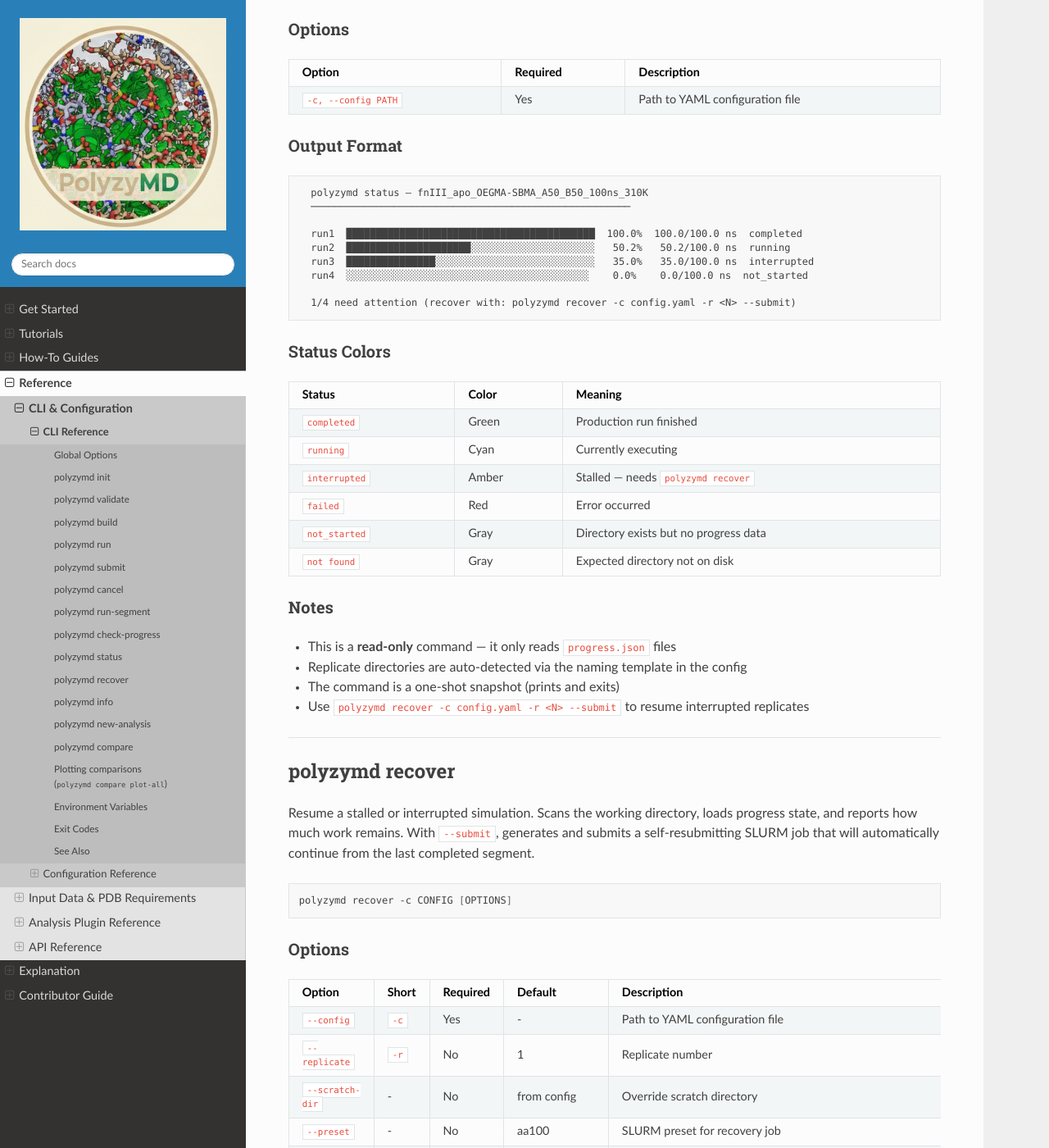
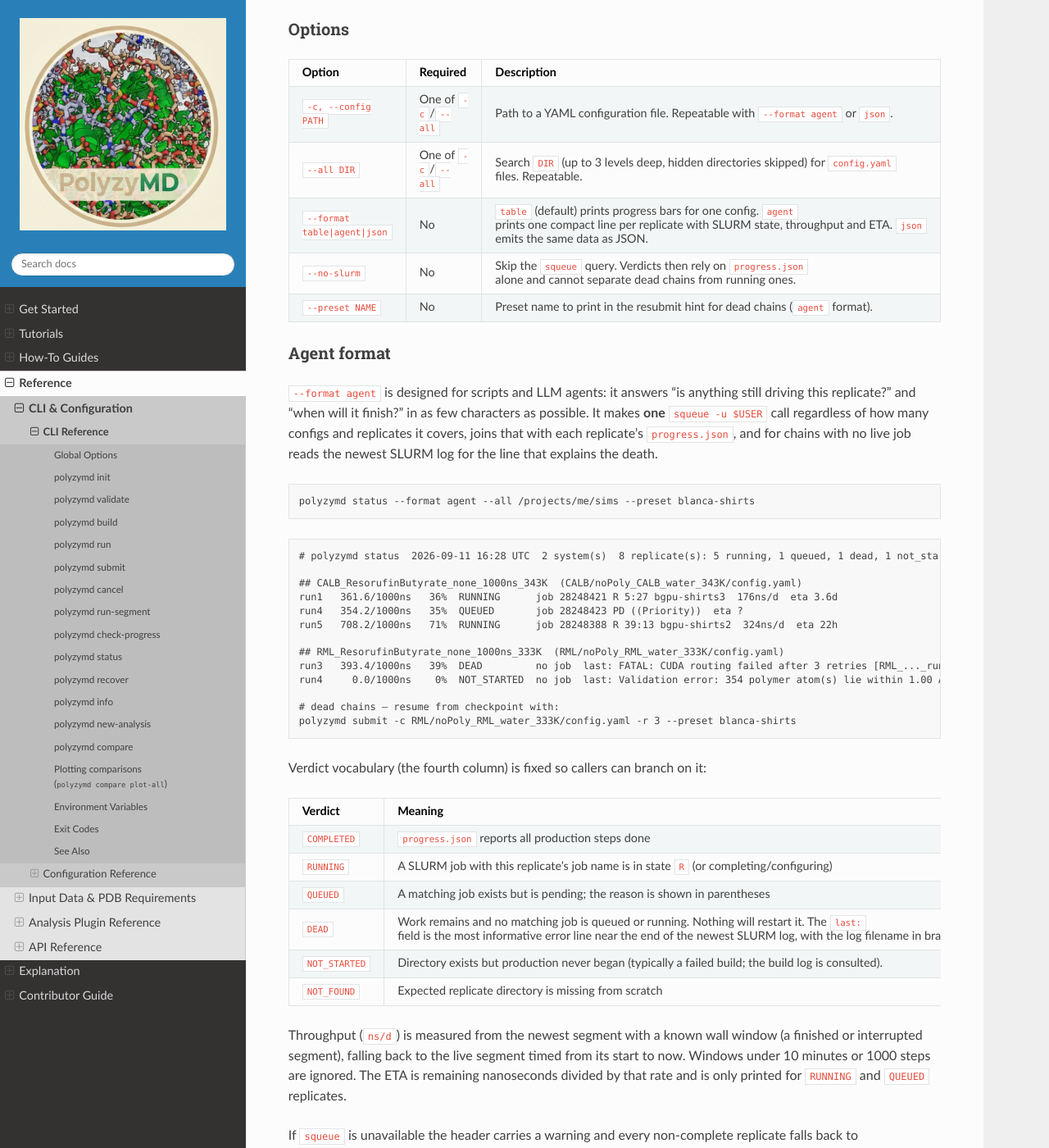
Before and after one commit to joelaforet/polyzymd, a Sphinx documentation site: the page built from docs/source/reference/cli_reference.md, in a window 1280 px wide and 1400 px high, scrolled down 13423 px. Shown: the whole window at 82% size. Built offline with Sphinx 7.4.7 and the Read the Docs theme 3.1.0, drawn with Linux system fonts in a browser that asks for light colours; some of the changed text lies outside the part shown.

Commit message:
fix(simulation): skip truncated state/system XML during recovery; docs and changelog for agent status
A hard kill can leave interrupted_system.xml at 0 bytes. Recovery paired the
intact state with it and OpenMM failed with 'Invalid input string', killing
the chain although restart_* and production_N_system.xml were intact.

Co-Authored-By: Claude Fable 5.1 <noreply@anthropic.com>

````diff
--- a/docs/source/reference/cli_reference.md
+++ b/docs/source/reference/cli_reference.md
@@ -605,9 +605,63 @@ polyzymd status -c config.yaml
 
 | Option | Required | Description |
 |--------|----------|-------------|
-| `-c, --config PATH` | Yes | Path to YAML configuration file |
+| `-c, --config PATH` | One of `-c`/`--all` | Path to a YAML configuration file. Repeatable with `--format agent` or `json`. |
+| `--all DIR` | One of `-c`/`--all` | Search `DIR` (up to 3 levels deep, hidden directories skipped) for `config.yaml` files. Repeatable. |
+| `--format table\|agent\|json` | No | `table` (default) prints progress bars for one config. `agent` prints one compact line per replicate with SLURM state, throughput and ETA. `json` emits the same data as JSON. |
+| `--no-slurm` | No | Skip the `squeue` query. Verdicts then rely on `progress.json` alone and cannot separate dead chains from running ones. |
+| `--preset NAME` | No | Preset name to print in the resubmit hint for dead chains (`agent` format). |
 
-### Output Format
+### Agent format
+
+`--format agent` is designed for scripts and LLM agents: it answers "is
+anything still driving this replicate?" and "when will it finish?" in as few
+characters as possible. It makes **one** `squeue -u $USER` call regardless of
+how many configs and replicates it covers, joins that with each replicate's
+`progress.json`, and for chains with no live job reads the newest SLURM log
+for the line that explains the death.
+
+```bash
+polyzymd status --format agent --all /projects/me/sims --preset blanca-shirts
+```
+
+```
+# polyzymd status  2026-09-11 16:28 UTC  2 system(s)  8 replicate(s): 5 running, 1 queued, 1 dead, 1 not_started
+
+## CALB_ResorufinButyrate_none_1000ns_343K  (CALB/noPoly_CALB_water_343K/config.yaml)
+run1   361.6/1000ns   36%  RUNNING      job 28248421 R 5:27 bgpu-shirts3  176ns/d  eta 3.6d
+run4   354.2/1000ns   35%  QUEUED       job 28248423 PD ((Priority))  eta ?
+run5   708.2/1000ns   71%  RUNNING      job 28248388 R 39:13 bgpu-shirts2  324ns/d  eta 22h
+
+## RML_ResorufinButyrate_none_1000ns_333K  (RML/noPoly_RML_water_333K/config.yaml)
+run3   393.4/1000ns   39%  DEAD         no job  last: FATAL: CUDA routing failed after 3 retries [RML_..._run3.28235208.out]
+run4     0.0/1000ns    0%  NOT_STARTED  no job  last: Validation error: 354 polymer atom(s) lie within 1.00 A of the solute [build_r4_28214393.out]
+
+# dead chains — resume from checkpoint with:
+polyzymd submit -c RML/noPoly_RML_water_333K/config.yaml -r 3 --preset blanca-shirts
+```
+
+Verdict vocabulary (the fourth column) is fixed so callers can branch on it:
+
+| Verdict | Meaning |
+|---------|---------|
+| `COMPLETED` | `progress.json` reports all production steps done |
+| `RUNNING` | A SLURM job with this replicate's job name is in state `R` (or completing/configuring) |
+| `QUEUED` | A matching job exists but is pending; the reason is shown in parentheses |
+| `DEAD` | Work remains and no matching job is queued or running. Nothing will restart it. The `last:` field is the most informative error line near the end of the newest SLURM log, with the log filename in brackets. |
+| `NOT_STARTED` | Directory exists but production never began (typically a failed build; the build log is consulted). |
+| `NOT_FOUND` | Expected replicate directory is missing from scratch |
+
+Throughput (`ns/d`) is measured from the newest segment with a known wall
+window (a finished or interrupted segment), falling back to the live segment
+timed from its start to now. Windows under 10 minutes or 1000 steps are
+ignored. The ETA is remaining nanoseconds divided by that rate and is only
+printed for `RUNNING` and `QUEUED` replicates.
+
+If `squeue` is unavailable the header carries a warning and every non-complete
+replicate falls back to `progress.json` alone; treat `DEAD` as unreliable in
+that case.
+
+### Table format
 
 ```
   polyzymd status — fnIII_apo_OEGMA-SBMA_A50_B50_100ns_310K
````
Also changed, not shown: CHANGELOG.md (+26 -0 lines), 3 other files.
